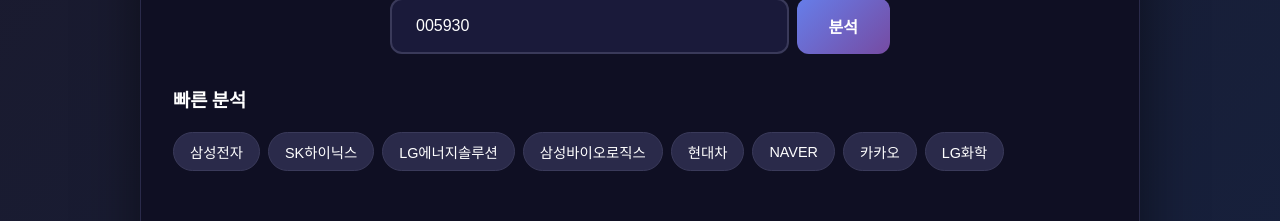
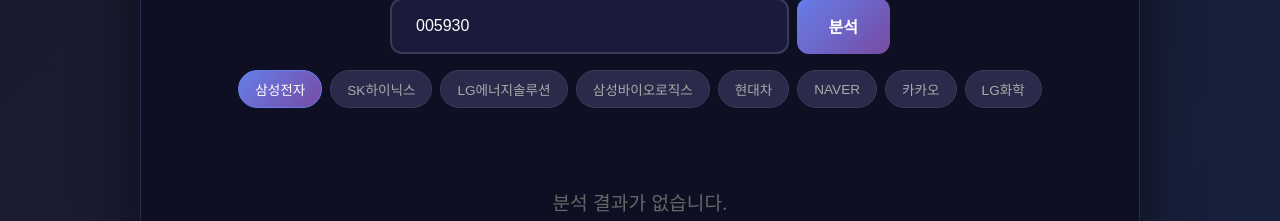
Before and after one commit to pusam/my-platform, a Vue app in the folder frontend/: page /technical-analysis in a window 1280 px wide. Shown: the part 186-407 px from the top of the page. Built offline with nearby package versions, Linux system fonts and the light colour scheme; no server answers; sample sign-in values are in the browser's storage.

Commit message:
공매도 관련 수정

```diff
--- a/frontend/src/views/TechnicalAnalysisPage.vue
+++ b/frontend/src/views/TechnicalAnalysisPage.vue
@@ -18,6 +18,16 @@
             @keyup.enter="searchStock"
           />
           <button @click="searchStock" class="search-btn">분석</button>
+        </div>
+
+        <!-- 빠른 분석 (검색창 바로 아래) -->
+        <div class="quick-stocks">
+          <button v-for="stock in quickStocks" :key="stock.code"
+                  @click="analyzeQuickStock(stock.code)"
+                  class="quick-stock-btn"
+                  :class="{ active: searchQuery === stock.code }">
+            {{ stock.name }}
+          </button>
         </div>
       </div>
 
@@ -141,18 +151,6 @@
               <span class="value highlight">{{ analysisResult.squeezeScore }}점</span>
             </div>
           </div>
-        </div>
-      </div>
-
-      <!-- 빠른 분석 목록 -->
-      <div class="quick-analysis-section">
-        <h3>빠른 분석</h3>
-        <div class="quick-stocks">
-          <button v-for="stock in quickStocks" :key="stock.code"
-                  @click="analyzeQuickStock(stock.code)"
-                  class="quick-stock-btn">
-            {{ stock.name }}
-          </button>
         </div>
       </div>
 
@@ -740,36 +738,36 @@
   color: #ed8936;
 }
 
-/* 빠른 분석 */
-.quick-analysis-section {
-  margin-top: 2rem;
-}
-
-.quick-analysis-section h3 {
-  color: #fff;
-  margin-bottom: 1rem;
-}
-
+/* 빠른 분석 (검색창 아래) */
 .quick-stocks {
   display: flex;
   flex-wrap: wrap;
+  justify-content: center;
   gap: 0.5rem;
+  margin-top: 1rem;
 }
 
 .quick-stock-btn {
   padding: 0.5rem 1rem;
   background: #2a2a4a;
-  color: #fff;
+  color: #aaa;
   border: 1px solid #3a3a5a;
   border-radius: 20px;
   cursor: pointer;
-  font-size: 0.9rem;
+  font-size: 0.85rem;
   transition: all 0.3s;
 }
 
 .quick-stock-btn:hover {
   background: #3a3a5a;
   border-color: #667eea;
+  color: #fff;
+}
+
+.quick-stock-btn.active {
+  background: linear-gradient(135deg, #667eea 0%, #764ba2 100%);
+  border-color: #667eea;
+  color: #fff;
 }
 
 /* 결과 없음 */
```
Also changed, not shown: 2 other files (tests, documents, lock files or other folders).
